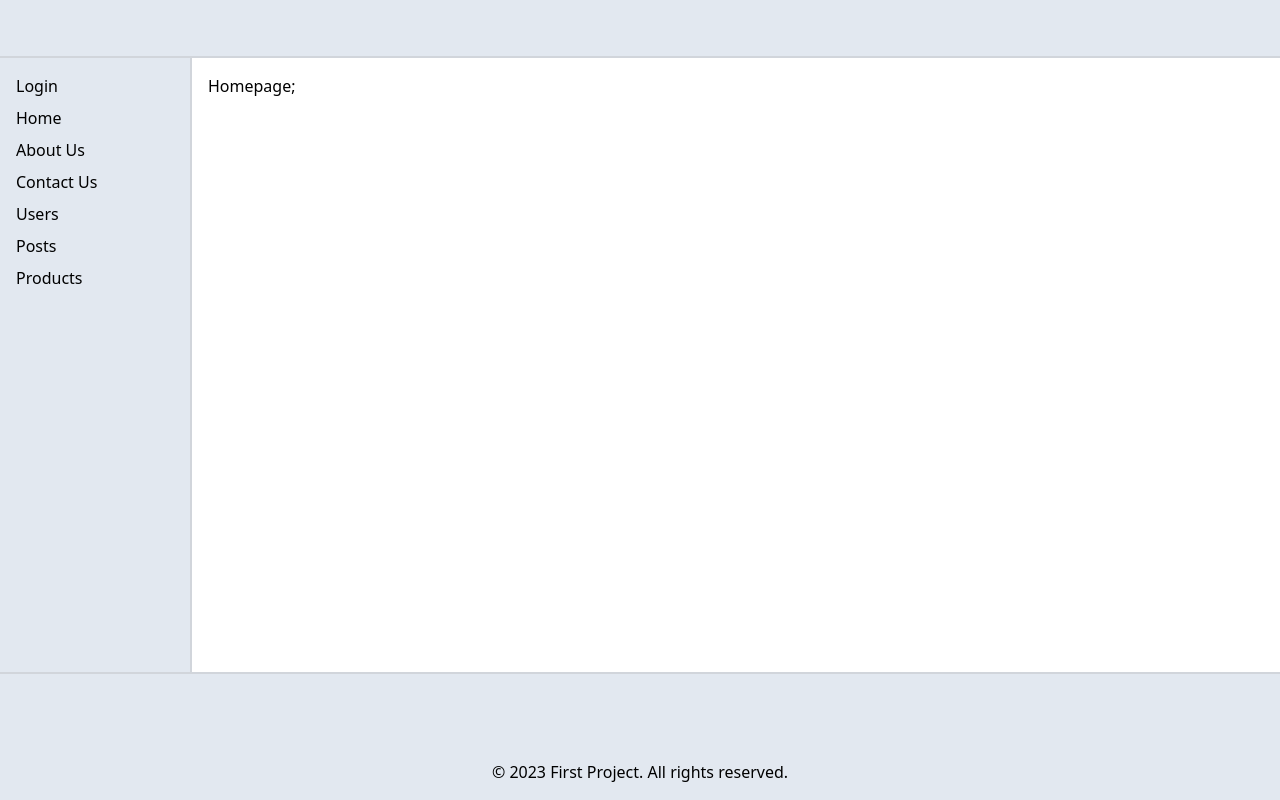
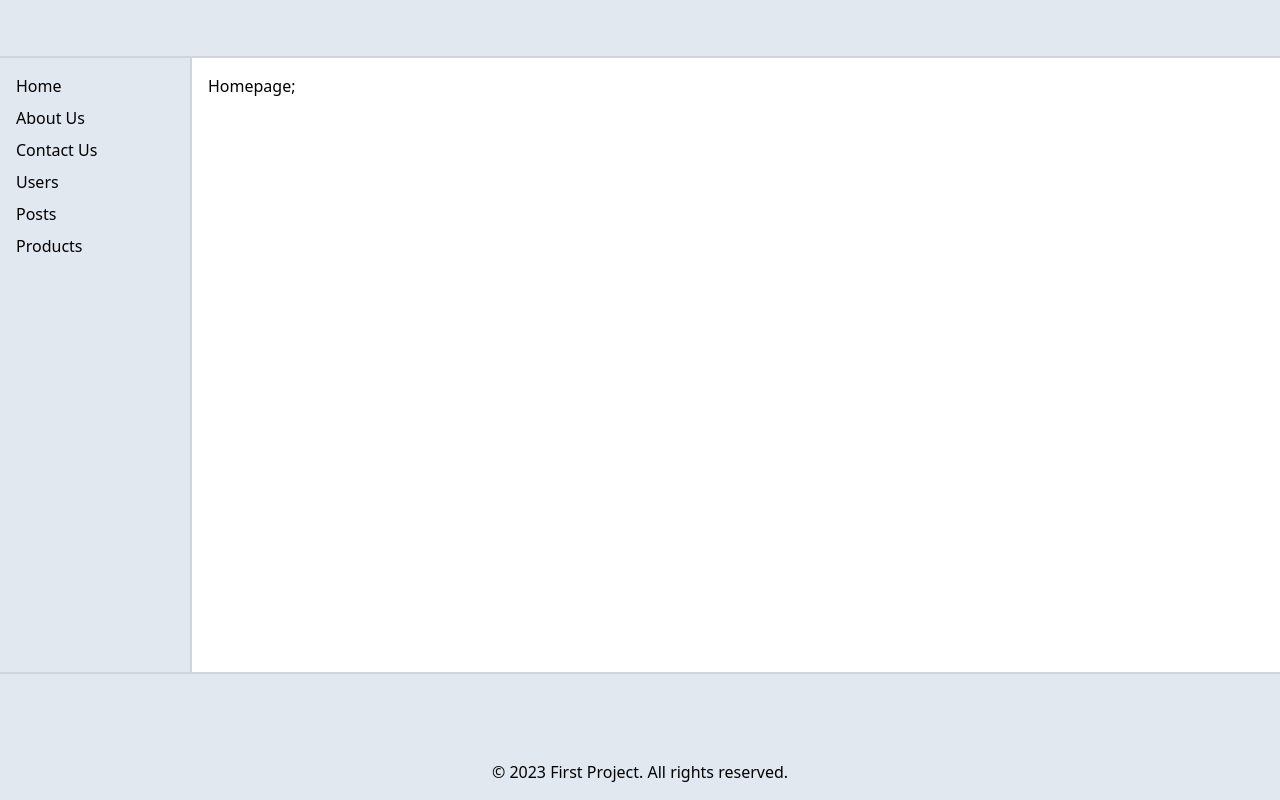
Before and after one commit to abbas-13/first-react-project, a React (Create React App) app: page / in a window 1280 px wide. Built offline with nearby package versions, Linux system fonts and the light colour scheme.

Commit message:
remove unrequired code

```diff
--- a/src/components/Sidebar.js
+++ b/src/components/Sidebar.js
@@ -2,7 +2,6 @@ import { Link } from "react-router-dom";
 
 export const Sidebar = () => {
   const links = [
-    { label: "Login", path: "/Login" },
     { label: "Home", path: "/" },
     { label: "About Us", path: "/AboutUs" },
     { label: "Contact Us", path: "/ContactUs" },
```
